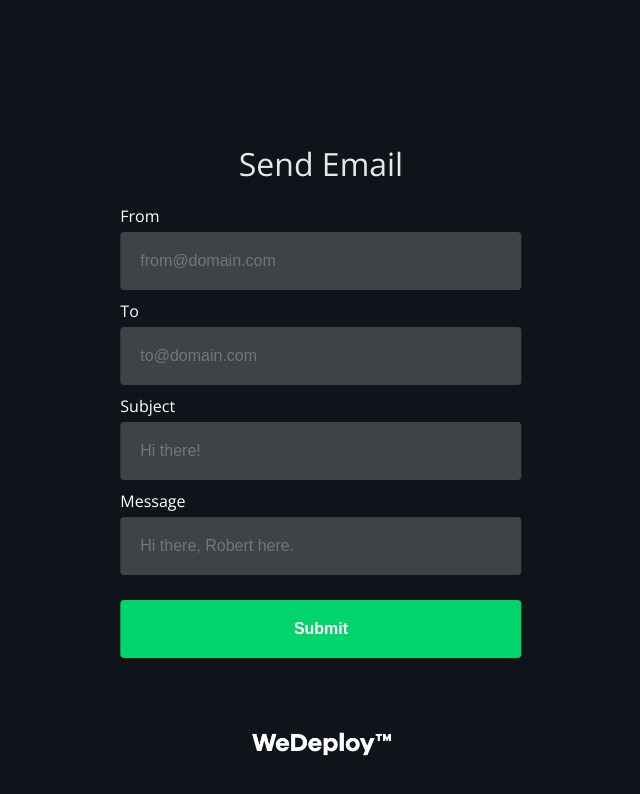
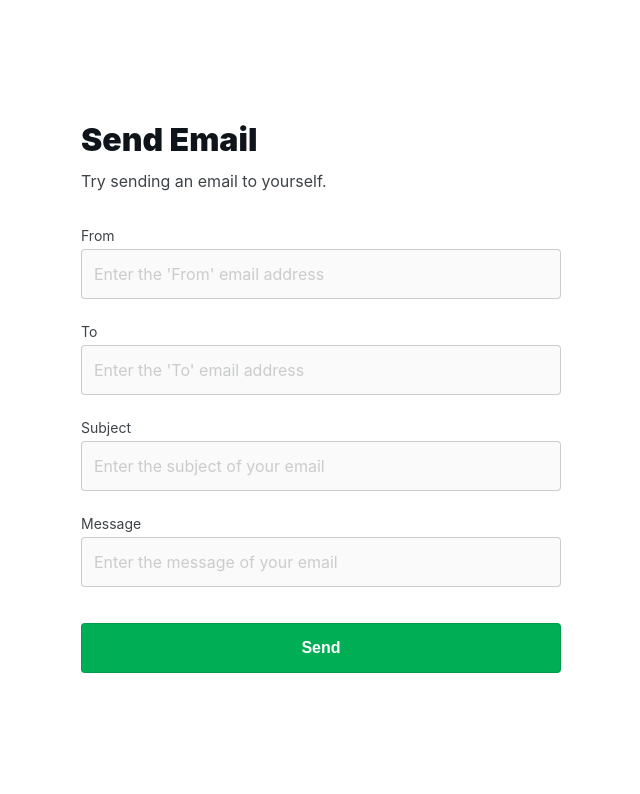
Before and after one commit to wedeploy-examples/email-web-tutorial, a plain HTML site: page ui/index.html in a window 1280 px wide. Shown: the whole page, without its empty margins (319-959 px from the left). Drawn offline with nearby package versions, Linux system fonts and the light colour scheme.

Commit message:
Updates styling (#3)

```diff
--- a/ui/index.html
+++ b/ui/index.html
@@ -2,25 +2,34 @@
 <html lang="en">
 <head>
 	<meta charset="UTF-8">
+	<meta content="minimum-scale=1.0, width=device-width" name="viewport">
 	<title>Send Email</title>
-	<link rel="stylesheet" href="https://fonts.googleapis.com/css?family=Open+Sans:300,700">
 	<link rel="stylesheet" href="main.css">
 </head>
 <body>
-	<form class="container">
-		<h1>Send Email</h1>
-		<label for="from">From</label>
-		<input name="from" type="email" placeholder="from@domain.com" required>
-		<label for="to">To</label>
-		<input name="to" type="email" placeholder="to@domain.com" required>
-		<label for="subject">Subject</label>
-		<input name="subject" type="text" placeholder="Hi there!" required>
-		<label for="message">Message</label>
-		<input name="message" type="text" placeholder="Hi there, Robert here." required>
-		<button type="submit">Submit</button>
-	</form>
-
-	<img class="logo" src="logo.png" width="150" alt="WeDeploy">
+	<div class="container">
+    <form class="form-container">
+      <h1 class="title">Send Email</h1>
+      <p class="description">Try sending an email to yourself.</p>
+      <div class="form-group">
+        <label for="from">From</label>
+        <input name="from" type="email" placeholder="Enter the 'From' email address" required>
+      </div>
+      <div class="form-group">
+        <label for="to">To</label>
+        <input name="to" type="email" placeholder="Enter the 'To' email address" required>
+      </div>
+      <div class="form-group">
+        <label for="subject">Subject</label>
+        <input name="subject" type="text" placeholder="Enter the subject of your email" required>
+      </div>
+      <div class="form-group">
+        <label for="message">Message</label>
+        <input name="message" type="text" placeholder="Enter the message of your email" required>
+      </div>
+      <button class="btn submit" type="submit">Send</button>
+    </form>
+  </div>
 
 	<!-- Insert API Client link below -->
 
--- a/ui/main.css
+++ b/ui/main.css
@@ -1,62 +1,115 @@
+*:before, *:after {
+  box-sizing: border-box;
+}
+
+html, body {
+  margin: 0;
+  height: 100%;
+  min-height: 100%;
+}
+
 body {
-	background: #0e141a;
-	font-family: 'Open Sans', sans-serif;
+  background: #ffffff;
+  font-family: -apple-system,BlinkMacSystemFont,"Segoe UI",Roboto,Oxygen-Sans,Ubuntu,Cantarell,"Helvetica Neue",sans-serif;
+  -webkit-font-smoothing: antialiased;
+  align-items: center;
+  justify-content: center;
+  text-align: center;
+  height: 100%;
+}
+
+p {
+  color: rgba(14, 20, 26, .8);
 }
 
 .container {
-	position: absolute;
-	top: 50%;
-	left: 50%;
-	transform: translate(-50%, -50%);
-	text-align: center;
+  max-width: 480px;
+  margin: 0 auto 0;
+  padding: 5vh 24px 0;
+  position: relative;
+  min-height: calc(100% - 5vh);
+  display: flex;
+  flex-direction: column;
 }
 
-h1 {
-	font-weight: 300;
-	color: rgba(255, 255, 255, 0.9);
-	margin: 0 0 20px;
+@media (min-width: 400px) {
+  .container {
+    padding: 15vh 24px 0;
+    min-height: calc(100% - 15vh);
+  }
 }
 
-.logo {
-	position: absolute;
-	bottom: 20px;
-	left: 50%;
-	transform: translate(-50%, -50%);
+.title {
+  font-weight: 900;
+  color: #0e141a;
+  margin: 0 0 12px;
+  text-align: left;
+}
+
+.description {
+  margin: 0 0 36px;
+  text-align: left;
+}
+
+.form-group {
+  margin: 0 0 24px;
 }
 
 label {
-	color: white;
+  color: rgba(14, 20, 26, .8);
   display: block;
   margin: 0 0 5px;
   text-align: left;
+  font-size: 14px;
 }
 
 input {
-	background: rgba(255, 255, 255, .2);
+  font-family: -apple-system,BlinkMacSystemFont,"Segoe UI",Roboto,Oxygen-Sans,Ubuntu,Cantarell,"Helvetica Neue",sans-serif;
+  background: rgba(14, 20, 26, .02);
   border-radius: 4px;
-	border: 0;
-	color: white;
+  border: 1px solid rgba(14, 20, 26, .2);
+  color: rgba(14, 20, 26, .8);
   display: inline-block;
   font-size: 16px;
-	line-height: 58px;
+  line-height: 24px;
   outline: none;
-	padding: 0 20px;
-	width: calc(100% - 40px);
-	margin: 0 0 10px;
+  padding: 12px 12px;
+  width: calc(100% - 26px);
+  -webkit-appearance: none;
+  -moz-appearance: none;
+  appearance: none;
 }
 
-button {
-	background: #00d46a;
+input::placeholder {
+  color: rgba(14, 20, 26, .2);
+}
+
+input:focus {
+  border: 1px solid #00ae55;
+  background: #ffffff;
+}
+
+.btn {
+  background: #00ae55;
   border-radius: 4px;
-	border: 0;
+  border: 1px solid rgba(14, 20, 26, .12);
   color: white;
   cursor: pointer;
   display: inline-block;
   font-size: 16px;
-	font-weight: 600;
-	line-height: 58px;
+  font-weight: 900;
+  line-height: 48px;
   outline: none;
-	margin: 15px 0 0;
+  margin: 0;
   padding: 0 48px;
   width: 100%;
+  transition: background .333s ease;
 }
+
+.btn:hover {
+  background: #068749;
+}
+
+.btn.submit {
+  margin: 12px 0 36px;
+}
```
Also changed, not shown: ui/logo.png (deleted). Lines whose indentation alone changed are shown as unchanged.
